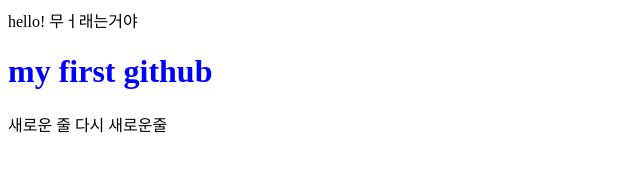
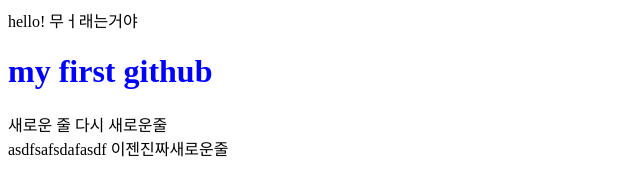
Before and after one commit to kjuni1914/WebProgramming, a plain HTML site: page index.html in a window 1280 px wide. Shown: the whole page, without its empty margins (0-640 px from the left). Drawn offline with Linux system fonts and the light colour scheme.

Commit message:
Update index.html

```diff
--- a/index.html
+++ b/index.html
@@ -8,6 +8,8 @@
     <body>
         hello! 무ㅓ래는거야
         <h1 style="color: blue">my first github</h1>
-        새로운 줄 다시 새로운줄
+        새로운 줄 다시 새로운줄<br>
+        asdfsafsdafasdf
+        이젠진짜새로운줄
     </body>
 </html>
```
